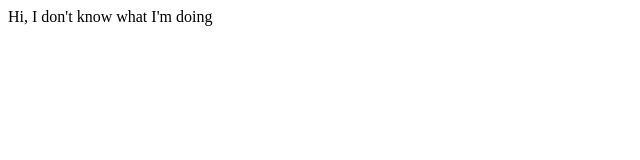
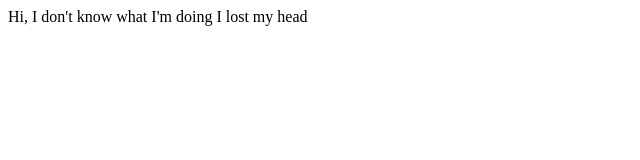
Before and after one commit to AoiMiki/test-proyecto, a plain HTML site: page index.html in a window 1280 px wide. Shown: the whole page, without its empty margins (0-640 px from the left). Drawn offline with Linux system fonts and the light colour scheme.

Commit message:
otro intento

```diff
--- a/index.html
+++ b/index.html
@@ -8,5 +8,6 @@
 </head>
 <body>
     Hi, I don't know what I'm doing
+    I lost my head
 </body>
 </html>
```
